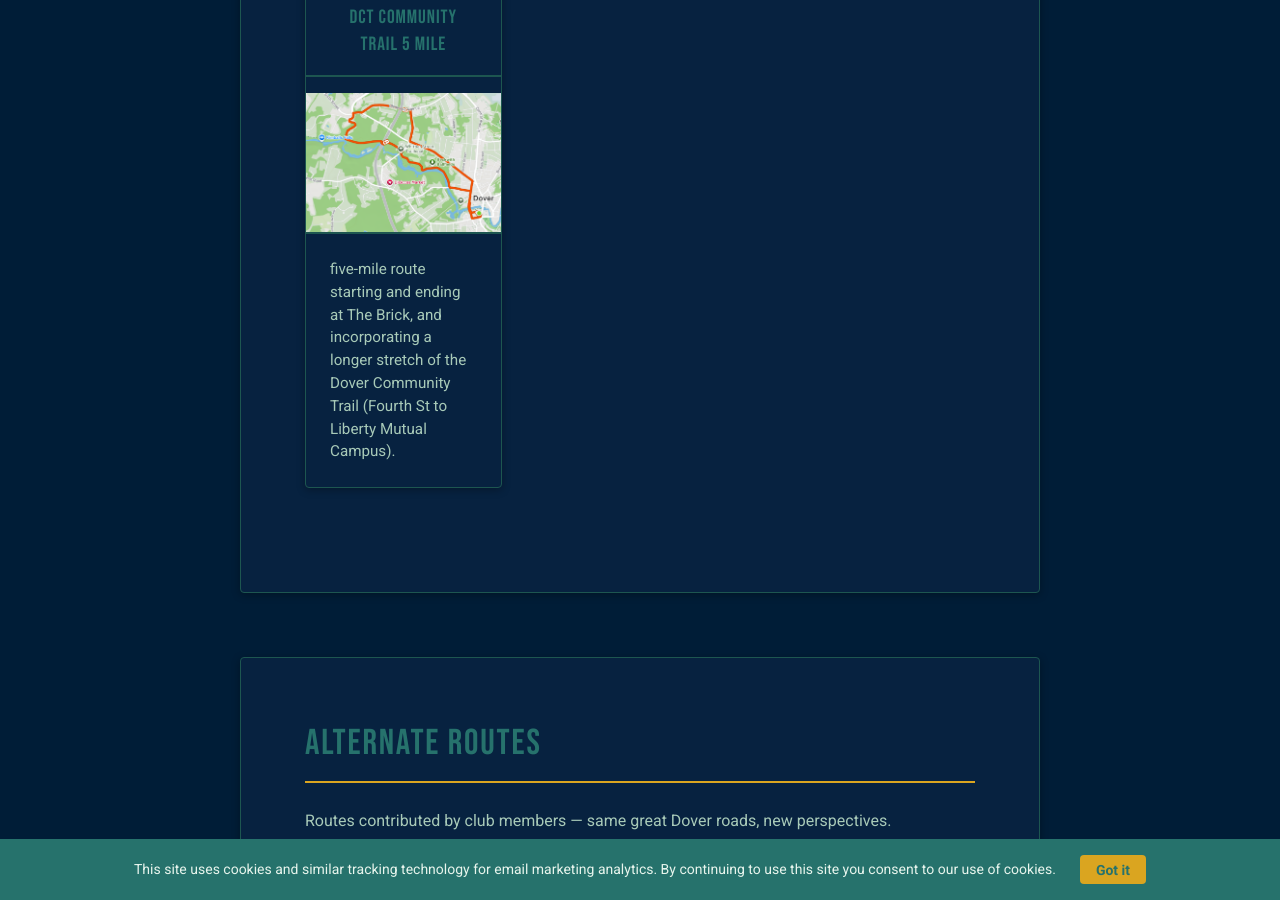
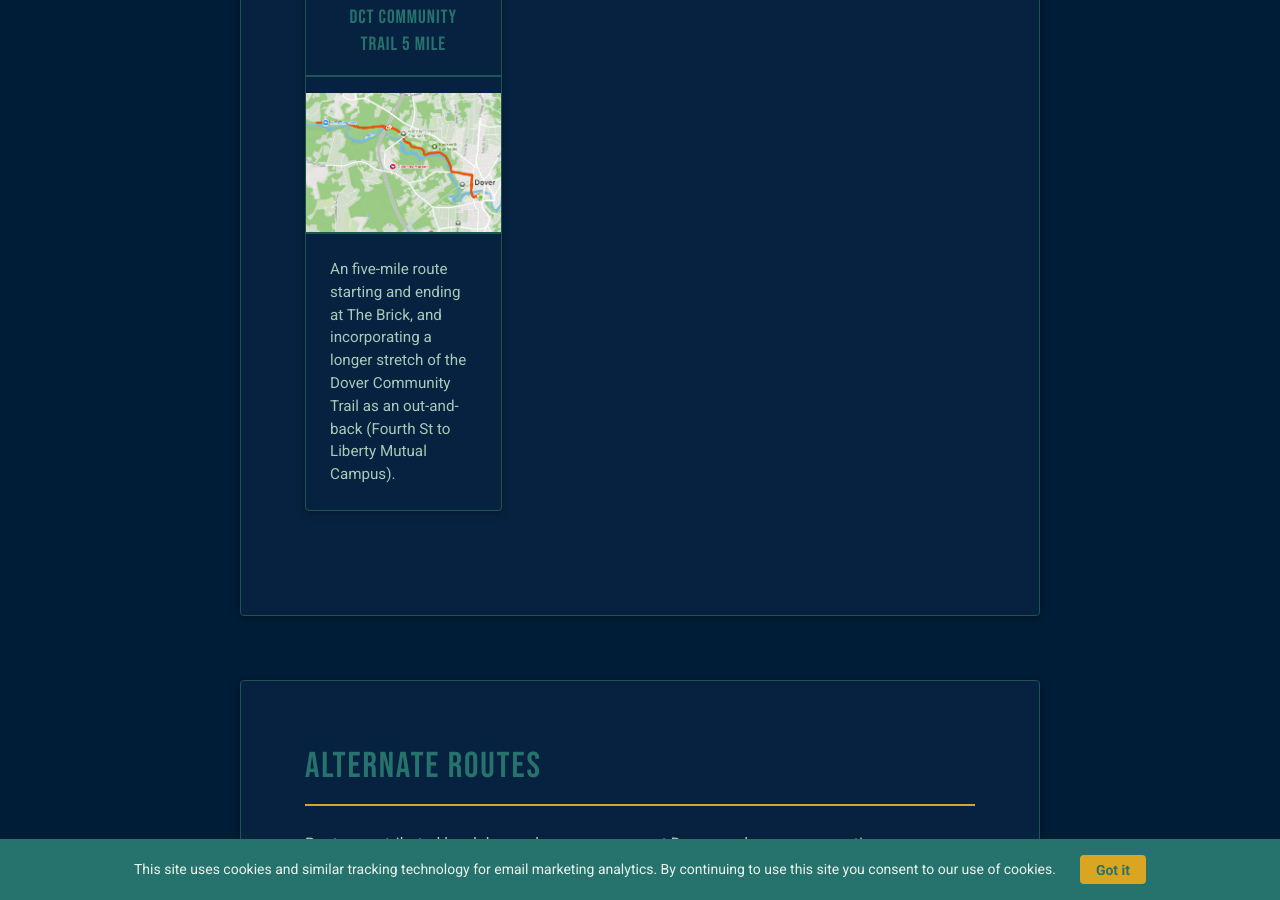
Before and after one commit to dekay2001/dover-run-club-website, a Jekyll site: the page built from index.md, in a window 1280 px wide and 900 px high, scrolled down 6457 px. Built offline with Jekyll 4.4.1, drawn with Linux system fonts in a browser that asks for light colours.

Commit message:
Fix the route

```diff
--- a/_data/routes.yml
+++ b/_data/routes.yml
@@ -36,5 +36,5 @@
   strava_url: "https://www.strava.com/routes/3520470526091577714"
 - title: "DCT Community Trail 5 Mile"
   image: "/assets/images/route-dct-5mi.png"
-  description: "five-mile route starting and ending at The  Brick, and incorporating a longer stretch of the Dover Community Trail (Fourth St to Liberty Mutual Campus)."
+  description: "An five-mile route starting and ending at The  Brick, and incorporating a longer stretch of the Dover Community Trail as an out-and-back (Fourth St to Liberty Mutual Campus)."
   strava_url: "https://www.strava.com/routes/3520473178377861034"
```
Also changed, not shown: assets/images/route-dct-5mi.png.
